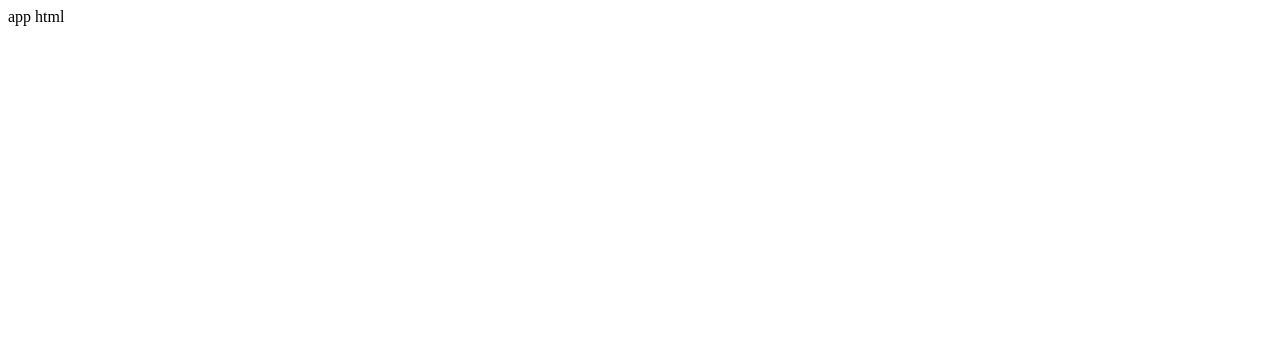
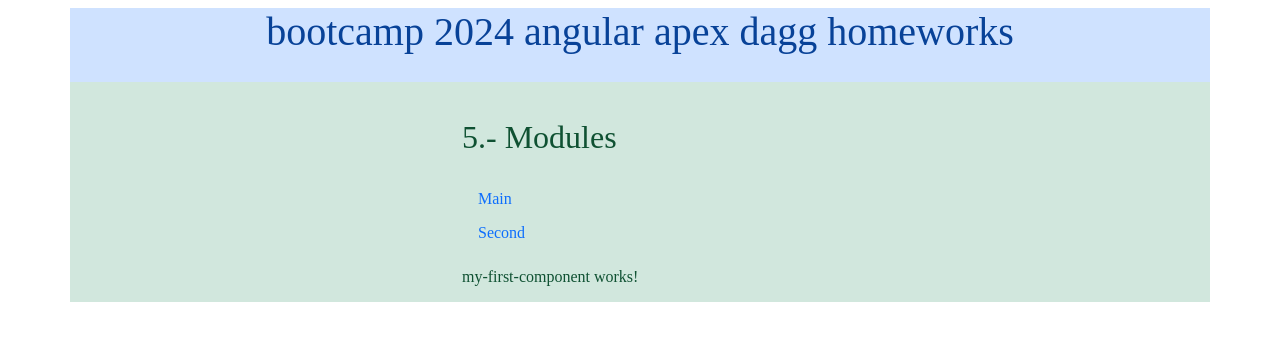
Before and after one commit to dgarcia-apex/bootcamp2024-angular-dgarcia, an Angular app: page /first in a window 1280 px wide. Before the commit this address led to /. Shown: the top 340 px of the page. Built offline with nearby package versions, Linux system fonts and the light colour scheme.

Commit message:
5-modules

```diff
--- a/package.json
+++ b/package.json
@@ -18,6 +18,7 @@
     "@angular/platform-browser": "^17.1.0",
     "@angular/platform-browser-dynamic": "^17.1.0",
     "@angular/router": "^17.1.0",
+    "bootstrap": "^5.0.0",
     "rxjs": "~7.8.0",
     "tslib": "^2.3.0",
     "zone.js": "~0.14.3"
--- /dev/null
+++ b/src/app/5-modules/my-first-component/my-first-component.component.html
@@ -0,0 +1 @@
+<p>my-first-component works!</p>
--- /dev/null
+++ b/src/app/5-modules/my-first-component/my-first-component.component.scss
@@ -0,0 +1,6 @@
+// Required
+@import "../../../../node_modules/bootstrap/scss/functions";
+@import "../../../../node_modules/bootstrap/scss/variables";
+@import "../../../../node_modules/bootstrap/scss/mixins";
+
+@import "../../../../node_modules/bootstrap/scss/bootstrap";
--- /dev/null
+++ b/src/app/5-modules/my-second-component/my-second-component.component.html
@@ -0,0 +1 @@
+<p>my-second-component works!</p>
--- /dev/null
+++ b/src/app/5-modules/my-second-component/my-second-component.component.scss
@@ -0,0 +1,6 @@
+// Required
+@import "../../../../node_modules/bootstrap/scss/functions";
+@import "../../../../node_modules/bootstrap/scss/variables";
+@import "../../../../node_modules/bootstrap/scss/mixins";
+
+@import "../../../../node_modules/bootstrap/scss/bootstrap";
--- a/src/app/app.component.html
+++ b/src/app/app.component.html
@@ -1 +1,28 @@
-app html
+<div class="container">
+    <div class="row justify-content-md-center list-group-item-primary">
+      <div class="col text-center">
+        <h1>bootcamp 2024 angular apex dagg homeworks</h1>
+        <br>
+      </div>
+    </div>
+
+<div class="row justify-content-md-center list-group-item-success">
+    <div class="col"></div>
+    <div class="col">
+      <br>
+      <br>
+      <h2>5.- Modules</h2>
+      <br>
+        <div class="header-nav">
+          <a routerLink="first" routerLinkActive="active" class="nav-link"><span class="nav-text">Main</span></a>
+          <a routerLink="second" routerLinkActive="active" class="nav-link"><span class="nav-text">Second</span></a>
+      </div>
+      <br>
+      <ng-component *ngIf="router.url !== '/'">
+        <router-outlet></router-outlet>
+      </ng-component>
+    </div>
+    <div class="col"></div>
+  </div>
+
+</div>
--- a/src/app/app.component.scss
+++ b/src/app/app.component.scss
@@ -0,0 +1,6 @@
+// Required
+@import "../../node_modules/bootstrap/scss/functions";
+@import "../../node_modules/bootstrap/scss/variables";
+@import "../../node_modules/bootstrap/scss/mixins";
+
+@import "../../node_modules/bootstrap/scss/bootstrap";
--- a/src/app/app.component.ts
+++ b/src/app/app.component.ts
@@ -1,4 +1,5 @@
 import { Component } from '@angular/core';
+import { Router } from '@angular/router';
 
 @Component({
   selector: 'app-root',
@@ -6,5 +7,7 @@ import { Component } from '@angular/core';
   styleUrl: './app.component.scss'
 })
 export class AppComponent {
+  constructor(public router: Router) { }
+
   title = 'bootcamp2024-angular-dgarcia';
 }
--- a/src/app/app.module.ts
+++ b/src/app/app.module.ts
@@ -3,6 +3,7 @@ import { BrowserModule } from '@angular/platform-browser';
 
 import { AppRoutingModule } from './app-routing.module';
 import { AppComponent } from './app.component';
+import { MyFirstModuleModule } from './5-modules/my-first-module/my-first-module.module';
 
 @NgModule({
   declarations: [
@@ -10,7 +11,8 @@ import { AppComponent } from './app.component';
   ],
   imports: [
     BrowserModule,
-    AppRoutingModule
+    AppRoutingModule,
+    MyFirstModuleModule,
   ],
   providers: [],
   bootstrap: [AppComponent]
```
Also changed, not shown: src/app/5-modules/my-first-component/my-first-component.component.ts (added, +10 -0 lines), src/app/5-modules/my-first-module/my-first-module.module.ts (added, +34 -0 lines), src/app/5-modules/my-second-component/my-second-component.component.ts (added, +10 -0 lines), 2 other files (tests, documents, lock files or other folders).
